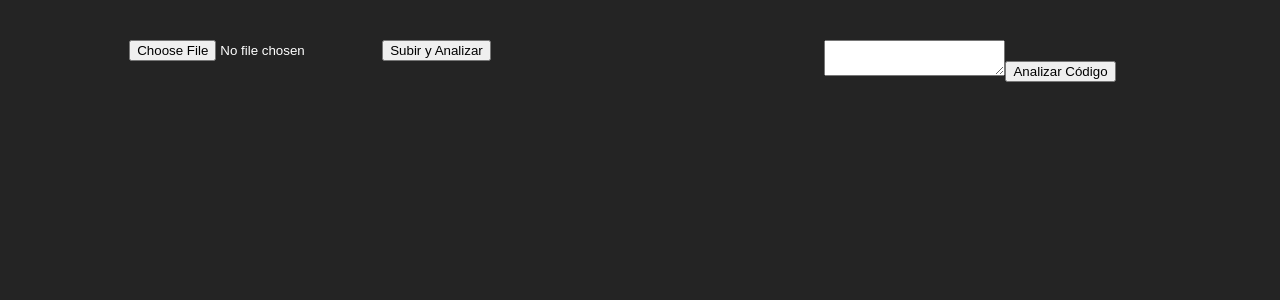
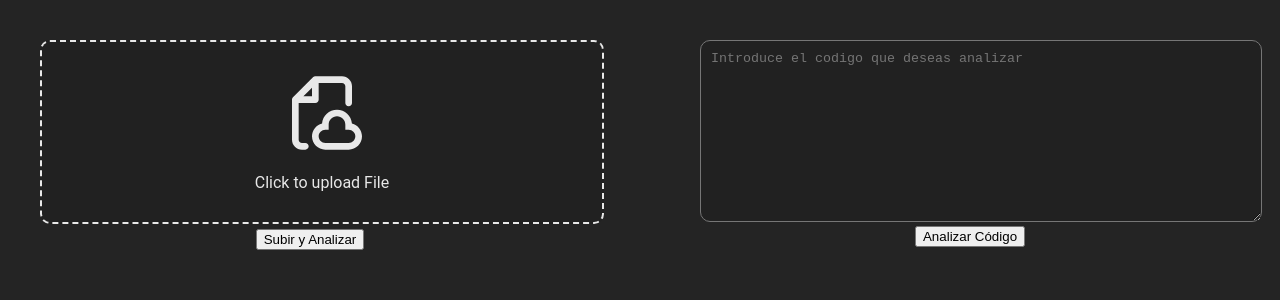
Before and after one commit to NoeOnDev/Lexical-Analyzer-Web, a React (Vite) app in the folder front-end/: page / in a window 1280 px wide. Shown: the top 300 px of the page. Built offline with nearby package versions, Linux system fonts and the light colour scheme.

Commit message:
chore: Actualizar estilos y diseño del formulario en el front-end

```diff
--- a/front-end/src/App.css
+++ b/front-end/src/App.css
@@ -17,15 +17,91 @@ body {
 }
 
 .container-A {
+  align-items: center;
   width: 45%;
 }
 
 .form-A {}
 
+.custum-file-upload {
+  height: 10rem;
+  width: 100%;
+  display: flex;
+  flex-direction: column;
+  align-items: space-between;
+  gap: 20px;
+  cursor: pointer;
+  align-items: center;
+  justify-content: center;
+  border: 2px dashed #e8e8e8;
+  background-color: #212121;
+  padding: 10px;
+  border-radius: 10px;
+  margin-bottom: 0.3rem;
+}
+
+.custum-file-upload .icon {
+  display: flex;
+  align-items: center;
+  justify-content: center;
+}
+
+.custum-file-upload .icon svg {
+  height: 80px;
+  fill: #e8e8e8;
+}
+
+.custum-file-upload .text {
+  display: flex;
+  align-items: center;
+  justify-content: center;
+}
+
+.custum-file-upload .text span {
+  font-weight: 400;
+  color: #e8e8e8;
+}
+
+.custum-file-upload input {
+  display: none;
+}
+
 .container-B {
+  align-items: center;
   width: 45%;
 }
 
 .form-B {}
 
-.text-area-B {}
+.text-area-B {
+  color: white;
+  width: 100%;
+  height: 10rem;
+  border-radius: 10px;
+  padding: 10px;
+  background-color: #212121;
+}
+
+table {
+  width: 100%;
+  border-collapse: collapse;
+  margin-top: 2rem;
+  color: #f0f0f0;
+}
+
+table, th, td {
+  border: 1px solid #888;
+}
+
+th, td {
+  padding: 0.5rem;
+  text-align: left;
+}
+
+th {
+  background-color: #333;
+}
+
+tr:nth-child(even) {
+  background-color: #444;
+}
--- a/front-end/src/App.jsx
+++ b/front-end/src/App.jsx
@@ -17,18 +17,26 @@ function App() {
 
   const onFileFormSubmit = async (event) => {
     event.preventDefault();
+    if (!file) {
+      alert('Por favor, selecciona un archivo');
+      return;
+    }
     const formData = new FormData();
     formData.append('file', file);
     const response = await fetch('http://localhost:3003/upload', {
       method: 'POST',
       body: formData,
     });
-    const data = await response.json(); // Parse JSON response
+    const data = await response.json();
     setResponse(data);
   };
 
   const onCodeFormSubmit = async (event) => {
     event.preventDefault();
+    if (!code.trim()) {
+      alert('Por favor, introduce código');
+      return;
+    }
     const responseOnCode = await fetch('http://localhost:3003/analyze', {
       method: 'POST',
       body: code,
@@ -36,7 +44,7 @@ function App() {
         'Content-Type': 'text/plain',
       },
     });
-    const data = await responseOnCode.json(); // Parse JSON response
+    const data = await responseOnCode.json();
     setResponseOnCode(data);
   };
 
@@ -44,7 +52,21 @@ function App() {
     <div className='container'>
       <div className='container-A'>
         <form className='form-A' onSubmit={onFileFormSubmit}>
-          <input id='file' type="file" onChange={onFileChange} />
+          <label className="custum-file-upload" for="file">
+            <div className="icon">
+              <svg xmlns="http://www.w3.org/2000/svg" fill="" viewBox="0 0 24 24">
+                <g stroke-width="0" id="SVGRepo_bgCarrier"></g>
+                <g stroke-linejoin="round" stroke-linecap="round" id="SVGRepo_tracerCarrier"></g>
+                <g id="SVGRepo_iconCarrier">
+                  <path fill="" d="M10 1C9.73478 1 9.48043 1.10536 9.29289 1.29289L3.29289 7.29289C3.10536 7.48043 3 7.73478 3 8V20C3 21.6569 4.34315 23 6 23H7C7.55228 23 8 22.5523 8 22C8 21.4477 7.55228 21 7 21H6C5.44772 21 5 20.5523 5 20V9H10C10.5523 9 11 8.55228 11 8V3H18C18.5523 3 19 3.44772 19 4V9C19 9.55228 19.4477 10 20 10C20.5523 10 21 9.55228 21 9V4C21 2.34315 19.6569 1 18 1H10ZM9 7H6.41421L9 4.41421V7ZM14 15.5C14 14.1193 15.1193 13 16.5 13C17.8807 13 19 14.1193 19 15.5V16V17H20C21.1046 17 22 17.8954 22 19C22 20.1046 21.1046 21 20 21H13C11.8954 21 11 20.1046 11 19C11 17.8954 11.8954 17 13 17H14V16V15.5ZM16.5 11C14.142 11 12.2076 12.8136 12.0156 15.122C10.2825 15.5606 9 17.1305 9 19C9 21.2091 10.7909 23 13 23H20C22.2091 23 24 21.2091 24 19C24 17.1305 22.7175 15.5606 20.9844 15.122C20.7924 12.8136 18.858 11 16.5 11Z" clip-rule="evenodd" fill-rule="evenodd"></path>
+                </g>
+              </svg>
+            </div>
+            <div className="text">
+              <span>Click to upload File</span>
+            </div>
+            <input className='upload-file' id='file' type="file" onChange={onFileChange} />
+          </label>
           <button type="submit">Subir y Analizar</button>
         </form>
         {response && (
@@ -52,6 +74,7 @@ function App() {
             <thead>
               <tr>
                 <th>Línea</th>
+                <th>Reservada</th>
                 <th>Símbolo</th>
               </tr>
             </thead>
@@ -59,7 +82,8 @@ function App() {
               {response.map((item, index) => (
                 <tr key={index}>
                   <td>{item.linea}</td>
-                  <td>{item.simbolo}</td>
+                  <td>{item.reserved}</td>
+                  <td>{item.symbol}</td>
                 </tr>
               ))}
             </tbody>
@@ -68,7 +92,7 @@ function App() {
       </div>
       <div className='container-B'>
         <form className='form-B' onSubmit={onCodeFormSubmit}>
-          <textarea className='text-area-B' onChange={onCodeChange} value={code} />
+          <textarea placeholder='Introduce el codigo que deseas analizar' className='text-area-B' onChange={onCodeChange} value={code} />
           <button type="submit">Analizar Código</button>
         </form>
         {responseOnCode && (
@@ -76,6 +100,7 @@ function App() {
             <thead>
               <tr>
                 <th>Línea</th>
+                <th>Reservada</th>
                 <th>Símbolo</th>
               </tr>
             </thead>
@@ -83,7 +108,8 @@ function App() {
               {responseOnCode.map((item, index) => (
                 <tr key={index}>
                   <td>{item.linea}</td>
-                  <td>{item.simbolo}</td>
+                  <td>{item.reserved}</td>
+                  <td>{item.symbol}</td>
                 </tr>
               ))}
             </tbody>
```
